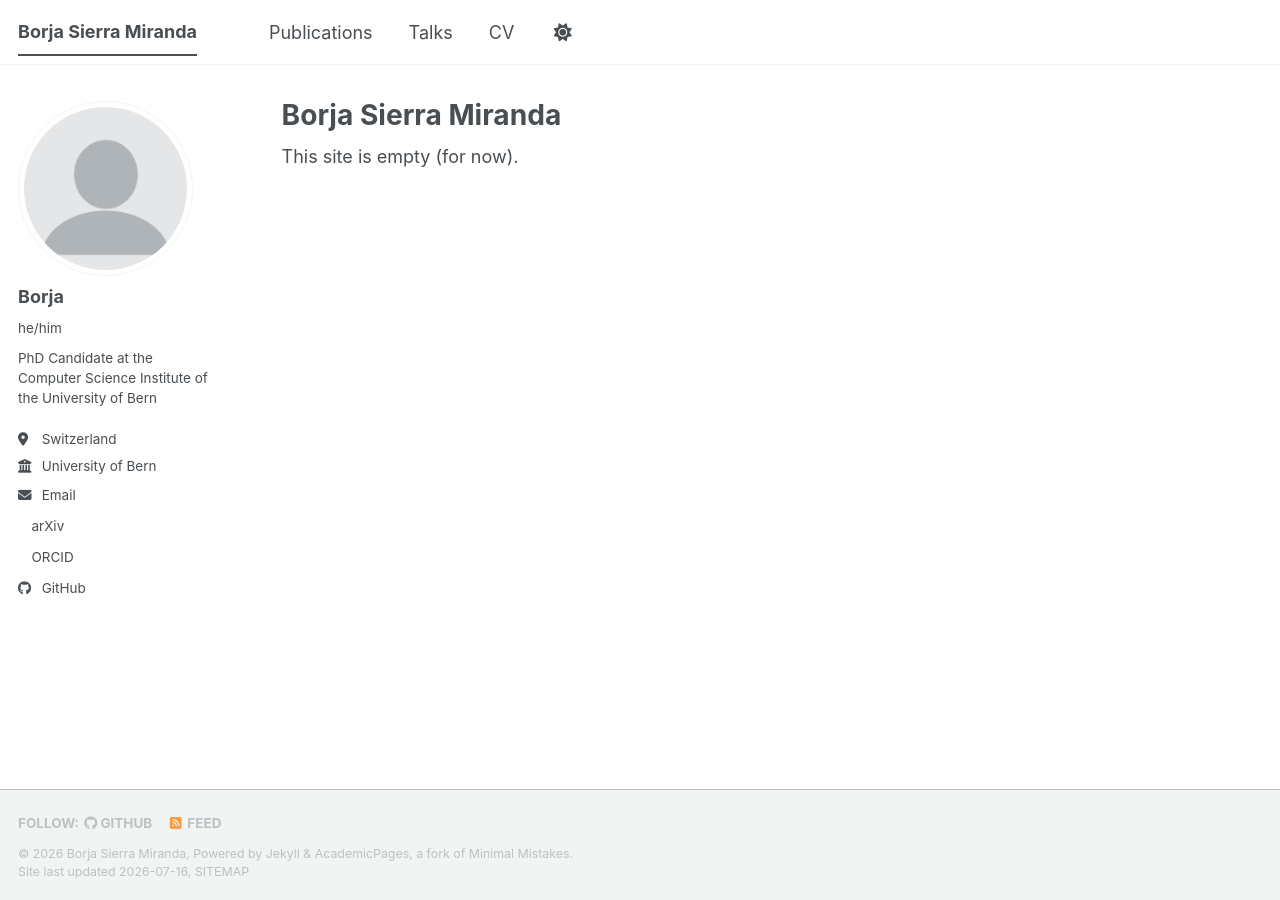
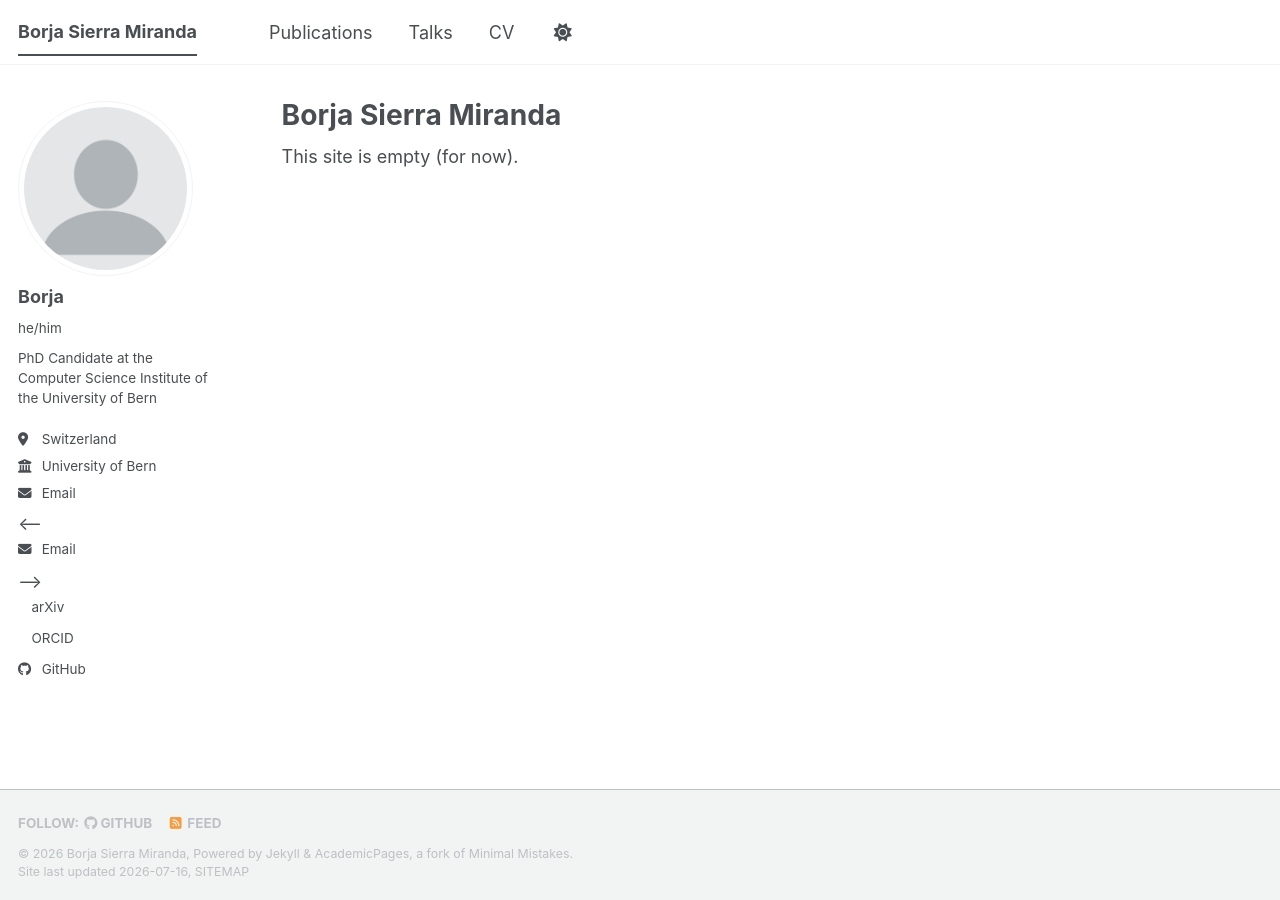
Before and after one commit to borsiemir/borsiemir.github.io, a Jekyll site: the page built from _pages/about.md, in a window 1280 px wide. Built offline with Jekyll 4.4.1, drawn with Linux system fonts in a browser that asks for light colours; a style sheet for code colours, icons or effects is not loaded.

Commit message:
Update author-profile.html

```diff
--- a/_includes/author-profile.html
+++ b/_includes/author-profile.html
@@ -34,8 +34,12 @@
         <li><a href="{{ author.uri }}"><i class="fas fa-fw fa-link icon-pad-right" aria-hidden="true"></i>{{ site.data.ui-text[site.locale].website_label | default: "Website" }}</a></li>
       {% endif %}
       {% if author.email %}
+        <li><i class="fas fa-fw fa-envelope icon-pad-right" aria-hidden="true"></i>{{ site.data.ui-text[site.locale].email_label }}</li>
+      {% endif %}
+      <-- {% if author.email %}
         <li><a href="mailto:{{ author.email }}"><i class="fas fa-fw fa-envelope icon-pad-right" aria-hidden="true"></i>{{ site.data.ui-text[site.locale].email_label | default: "Email" }}</a></li>
       {% endif %}
+        -->
 
       <!-- Font Awesome and Academicons icons / Academic websites -->
       {% if author.academia %}
```
